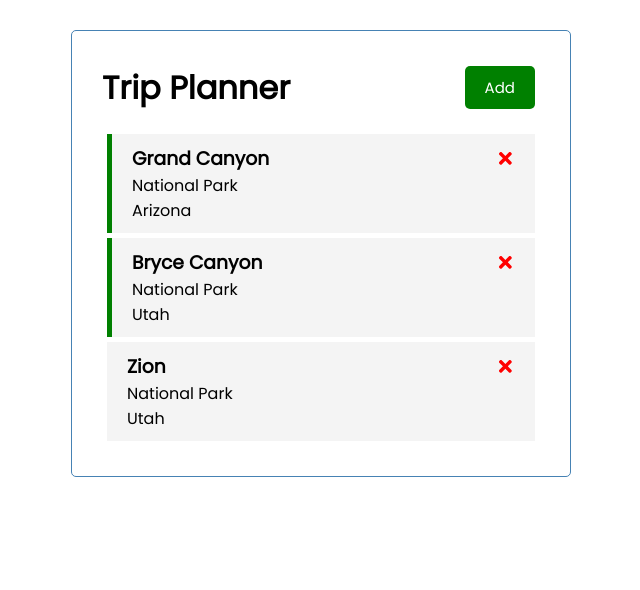
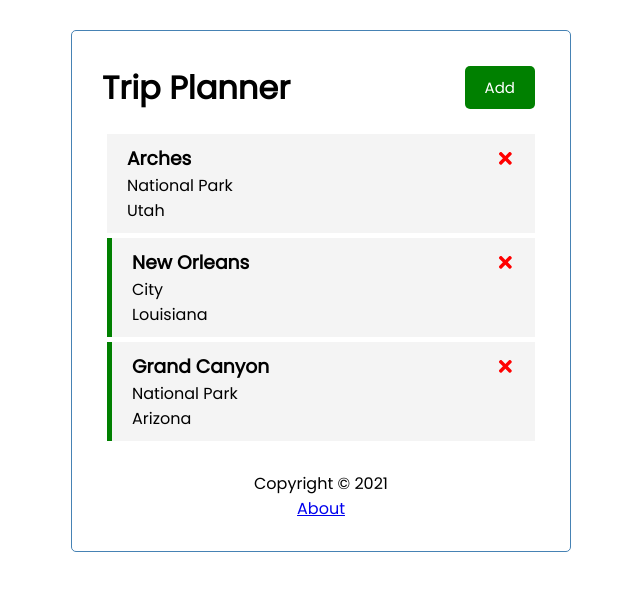
Before and after one commit to LindseySongstad/trip-planner, a React (Create React App) app: page / in a window 1280 px wide. Shown: the top 590 px of the page, without its empty margins (319-959 px from the left). Built offline with nearby package versions, Linux system fonts and the light colour scheme; data requests are answered from the project's data file.

Commit message:
Add About and Footer
using json server and routing

```diff
--- /dev/null
+++ b/db.json
@@ -0,0 +1,25 @@
+{
+  "places": [
+    {
+      "id": 2,
+      "name": "Arches",
+      "state": "Utah",
+      "type": "National Park",
+      "favorite": false
+    },
+    {
+      "id": 3,
+      "name": "New Orleans",
+      "state": "Louisiana",
+      "type": "City",
+      "favorite": true
+    },
+    {
+      "name": "Grand Canyon",
+      "type": "National Park",
+      "state": "Arizona",
+      "favorite": true,
+      "id": 4
+    }
+  ]
+}
--- a/package.json
+++ b/package.json
@@ -6,9 +6,11 @@
     "@testing-library/jest-dom": "^5.11.10",
     "@testing-library/react": "^11.2.6",
     "@testing-library/user-event": "^12.8.3",
+    "json-server": "^0.16.3",
     "react": "^17.0.2",
     "react-dom": "^17.0.2",
     "react-icons": "^4.2.0",
+    "react-router-dom": "^5.2.0",
     "react-scripts": "4.0.3",
     "web-vitals": "^1.1.1"
   },
@@ -16,7 +18,8 @@
     "start": "react-scripts start",
     "build": "react-scripts build",
     "test": "react-scripts test",
-    "eject": "react-scripts eject"
+    "eject": "react-scripts eject",
+    "server": "json-server --watch db.json --port 5000"
   },
   "eslintConfig": {
     "extends": [
--- a/src/App.js
+++ b/src/App.js
@@ -1,63 +1,104 @@
-import { useState } from 'react'
+import { useState, useEffect } from 'react'
+import { BrowserRouter as Router, Route } from 'react-router-dom'
 import Header from './components/Header'
+import Footer from './components/Footer'
 import Places from './components/Places'
 import AddPlace from './components/AddPlace'
+import About from './components/About'
 
 
 function App() {
-  const [showAddPlace, setShowAddPlace, ] = useState(false)
+  const [showAddPlace, setShowAddPlace,] = useState(false)
+  const [places, setPlaces] = useState([])
 
-  const [places, setPlaces] = useState([
-    {
-      id: 1,
-      name: 'Grand Canyon',
-      state: 'Arizona',
-      type: 'National Park',
-      favorite: true,
-    },
-    {
-      id: 2,
-      name: 'Bryce Canyon',
-      state: 'Utah',
-      type: 'National Park',
-      favorite: true,
-    },
-    {
-      id: 3,
-      name: 'Zion',
-      state: 'Utah',
-      type: 'National Park',
-      favorite: false,
+  useEffect(() => {
+    const getPlaces = async () => {
+      const placesFromServer = await fetchPlaces()
+      setPlaces(placesFromServer)
     }
-  ])
+    getPlaces()
+  }, [])
+
+  //Fetch places
+  const fetchPlaces = async () => {
+    const res = await fetch('http://localhost:5000/places')
+    const data = await res.json()
+
+    return data
+  }
+
+  //Fetch place
+  const fetchPlace = async (id) => {
+    const res = await fetch(
+      `http://localhost:5000/places/${id}`)
+    const data = await res.json()
+
+    return data
+  }
 
   // Add Place
-  const addPlace = (place) => {
-    const id = Math.floor(Math.random() * 10000) +1
-    const newPlace = {id, ...place}
-    setPlaces([...places, newPlace])
+  const addPlace = async (place) => {
+    const res = await fetch('http://localhost:5000/places', {
+      method: 'POST',
+      headers: {
+        'Content-type': 'application/json'
+      },
+      body: JSON.stringify(place)
+    })
+
+    const data = await res.json()
+
+    setPlaces([...places, data])
+
+    // const id = Math.floor(Math.random() * 10000) +1
+    // const newPlace = {id, ...place}
+    // setPlaces([...places, newPlace])
   }
 
   // delete place
-  const deletePlace = (id) => {
+  const deletePlace = async (id) => {
+    await fetch(`http://localhost:5000/places/${id}`, {
+      method: 'DELETE'
+    })
+
     setPlaces(places.filter((place) => place.id !== id))
   }
 
   // toggle favorite
-  const togglefavorite = (id) => {
+  const togglefavorite = async (id) => {
+    const placeToToggle = await fetchPlace(id)
+    const updPlace = {
+      ...placeToToggle, favorite:
+        !placeToToggle.favorite
+    }
+
+    const res = await fetch(`http://localhost:5000/places/${id}`, {
+      method: 'PUT',
+      headers: {
+        'Content-type': 'application/json'
+      },
+      body: JSON.stringify(updPlace)
+    })
+
+    const data = await res.json()
+
     setPlaces(places.map((place) =>
       place.id === id ?
-        { ...place, favorite: !place.favorite }
+        { ...place, favorite: data.favorite }
         : place
     )
     )
   }
 
   return (
+    <Router>
       <div className="container">
         <Header onAdd={() => setShowAddPlace
-        (!showAddPlace)} showAdd={showAddPlace}/>
-      {showAddPlace && <AddPlace onAdd={addPlace}/>}
+          (!showAddPlace)} showAdd={showAddPlace}
+        />
+        <Route path='/' exact render={(props) => (
+          <>
+            {showAddPlace && <AddPlace onAdd={addPlace} />}
             {places.length > 0 ? (
               <Places
                 places={places}
@@ -67,7 +108,12 @@ function App() {
             ) : (
               'No places to show'
             )}
+          </>
+        )} />
+        <Route path='/about' component={About} />
+        <Footer />
       </div>
+    </Router>
   );
 }
 
--- /dev/null
+++ b/src/components/About.js
@@ -0,0 +1,12 @@
+import {Link} from 'react-router-dom'
+
+const About = () => {
+    return (
+        <div>
+            <h4>Version 1.0.0</h4>
+            <Link to="/">Go Back</Link>
+        </div>
+    )
+}
+
+export default About
--- /dev/null
+++ b/src/components/Footer.js
@@ -0,0 +1,12 @@
+import {Link} from 'react-router-dom'
+
+const Footer = () => {
+    return (
+        <footer>
+           <p>Copyright &copy; 2021</p>
+           <Link to="/about">About</Link>
+        </footer>
+    )
+}
+
+export default Footer
--- a/src/components/Header.js
+++ b/src/components/Header.js
@@ -1,18 +1,20 @@
 import PropTypes from 'prop-types'
 import Button from './Button'
+import { useLocation } from 'react-router-dom'
 
 
 const Header = ({ title, onAdd, showAdd }) => {
-
+    const location = useLocation()
     return (
         <header className='header'>
             <h1>{title}</h1>
-            <Button
-                color={showAdd ? 'red' : 'green'}
-                text={showAdd ? 'Close' : 'Add'}
-                onClick={onAdd}
-            />
-
+            {location.pathname === '/' && (
+                <Button
+                    color={showAdd ? 'red' : 'green'}
+                    text={showAdd ? 'Close' : 'Add'}
+                    onClick={onAdd}
+                />
+            )}
         </header>
     )
 }
```
Also changed, not shown: 1 other file (tests, documents, lock files or other folders). Lines whose indentation alone changed are shown as unchanged.
